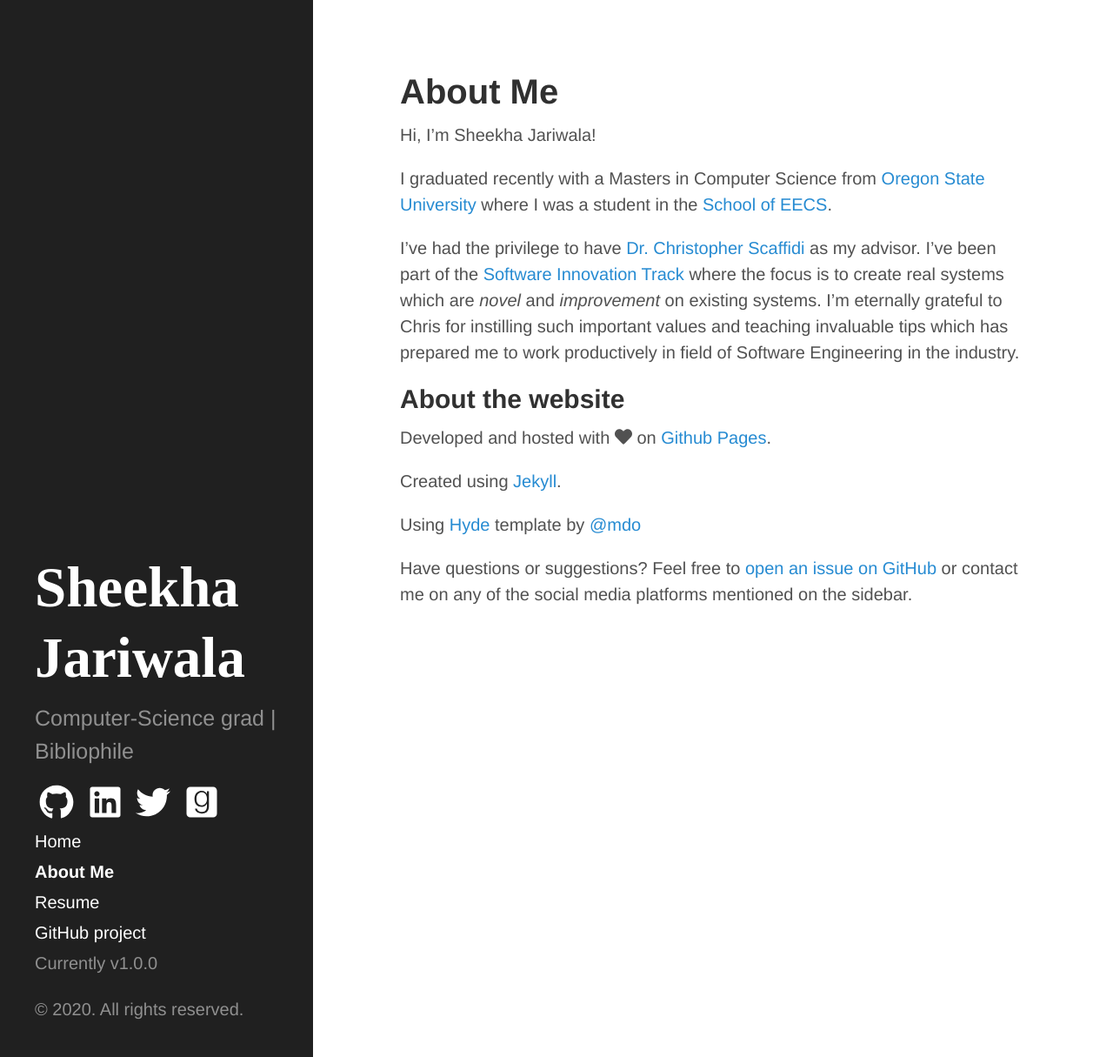
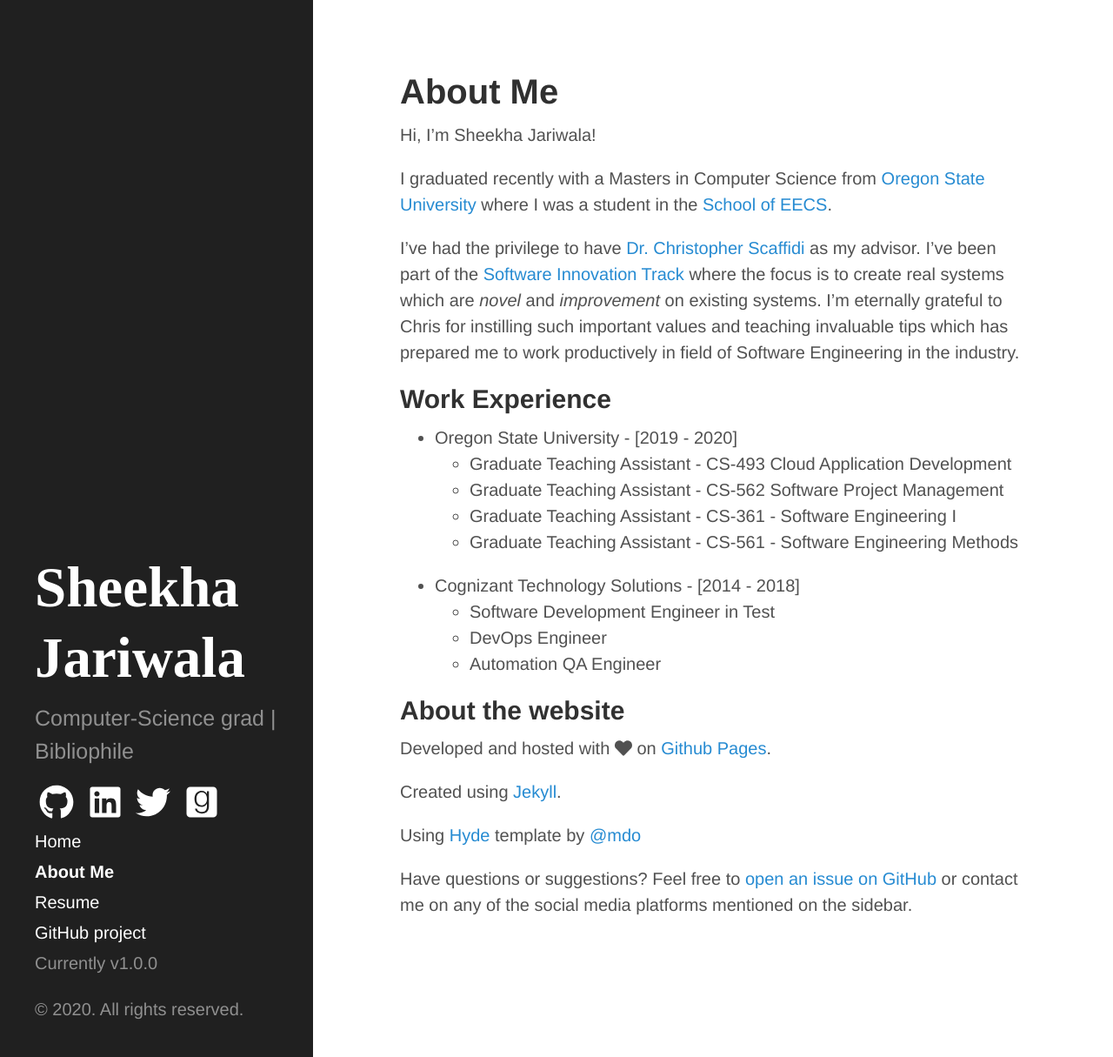
Before and after one commit to SheekhaJ/SheekhaJ.github.io, a Jekyll site: the page built from about.md, in a window 1280 px wide and 1215 px high. Shown: the whole window at 87% size. Built offline with Jekyll 4.4.1, drawn with Linux system fonts in a browser that asks for light colours; nearby versions of some CDN libraries.

Commit message:
Add work experience

```diff
--- a/about.md
+++ b/about.md
@@ -2,10 +2,6 @@
 layout: page
 title: About Me
 ---
-
-<!-- <p class="message">
-  Hey there! This page is included as an example. Feel free to customize it for your own use upon downloading. Carry on!
-</p> -->
 
 Hi, I'm Sheekha Jariwala!
 
@@ -13,7 +9,17 @@
 
 I've had the privilege to have [Dr. Christopher Scaffidi](https://eecs.oregonstate.edu/people/scaffidi-christopher) as my advisor. I've been part of the [Software Innovation Track](https://eecs.oregonstate.edu/future-students/graduate/ms-cs-innovation) where the focus is to create real systems which are *novel* and *improvement* on existing systems. I'm eternally grateful to Chris for instilling such important values and teaching invaluable tips which has prepared me to work productively in field of Software Engineering in the industry.
 
-<!-- <a class="twitter-timeline" data-width="480" data-height="640" data-theme="dark" href="https://twitter.com/ShikhaJariwla?ref_src=twsrc%5Etfw">Tweets by ShikhaJariwla</a> <script async src="https://platform.twitter.com/widgets.js" charset="utf-8"></script> -->
+## Work Experience
+* Oregon State University - [2019 - 2020]
+  - Graduate Teaching Assistant - CS-493 Cloud Application Development
+  - Graduate Teaching Assistant - CS-562 Software Project Management
+  - Graduate Teaching Assistant - CS-361 - Software Engineering I
+  - Graduate Teaching Assistant - CS-561 - Software Engineering Methods
+* Cognizant Technology Solutions - [2014 - 2018]
+  - Software Development Engineer in Test
+  - DevOps Engineer
+  - Automation QA Engineer
+
 
 ## About the website
 Developed and hosted with <i class="fas fa-heart"></i> on [Github Pages](https://pages.github.com/).
@@ -23,3 +29,11 @@
 Using [Hyde](http://hyde.getpoole.com/) template by [@mdo](https://twitter.com/mdo)
 
 Have questions or suggestions? Feel free to [open an issue on GitHub](https://github.com/SheekhaJ.github.io/issues/new) or contact me on any of the social media platforms mentioned on the sidebar.
+
+<!-- <p class="message">
+  Hey there! This page is included as an example. Feel free to customize it for your own use upon downloading. Carry on!
+</p> -->
+
+
+
+<!-- <a class="twitter-timeline" data-width="480" data-height="640" data-theme="dark" href="https://twitter.com/ShikhaJariwla?ref_src=twsrc%5Etfw">Tweets by ShikhaJariwla</a> <script async src="https://platform.twitter.com/widgets.js" charset="utf-8"></script> -->
```
